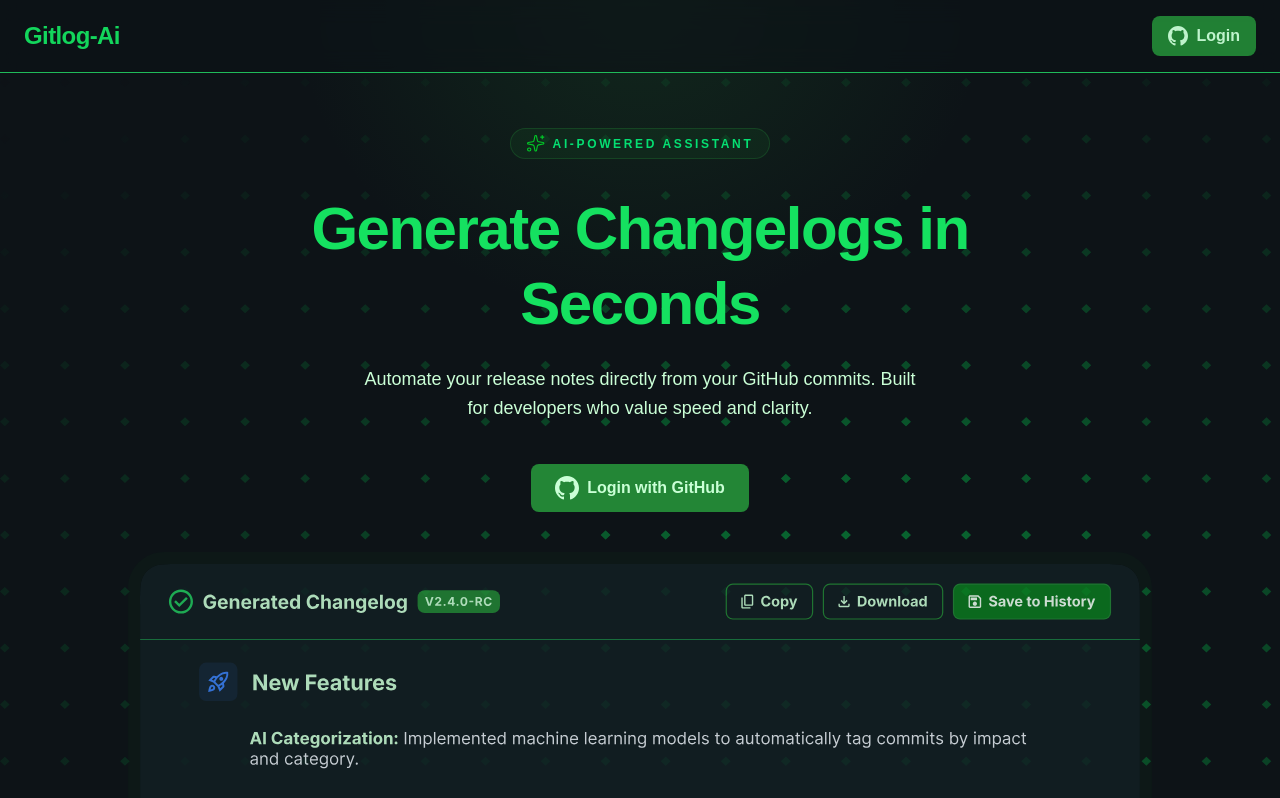
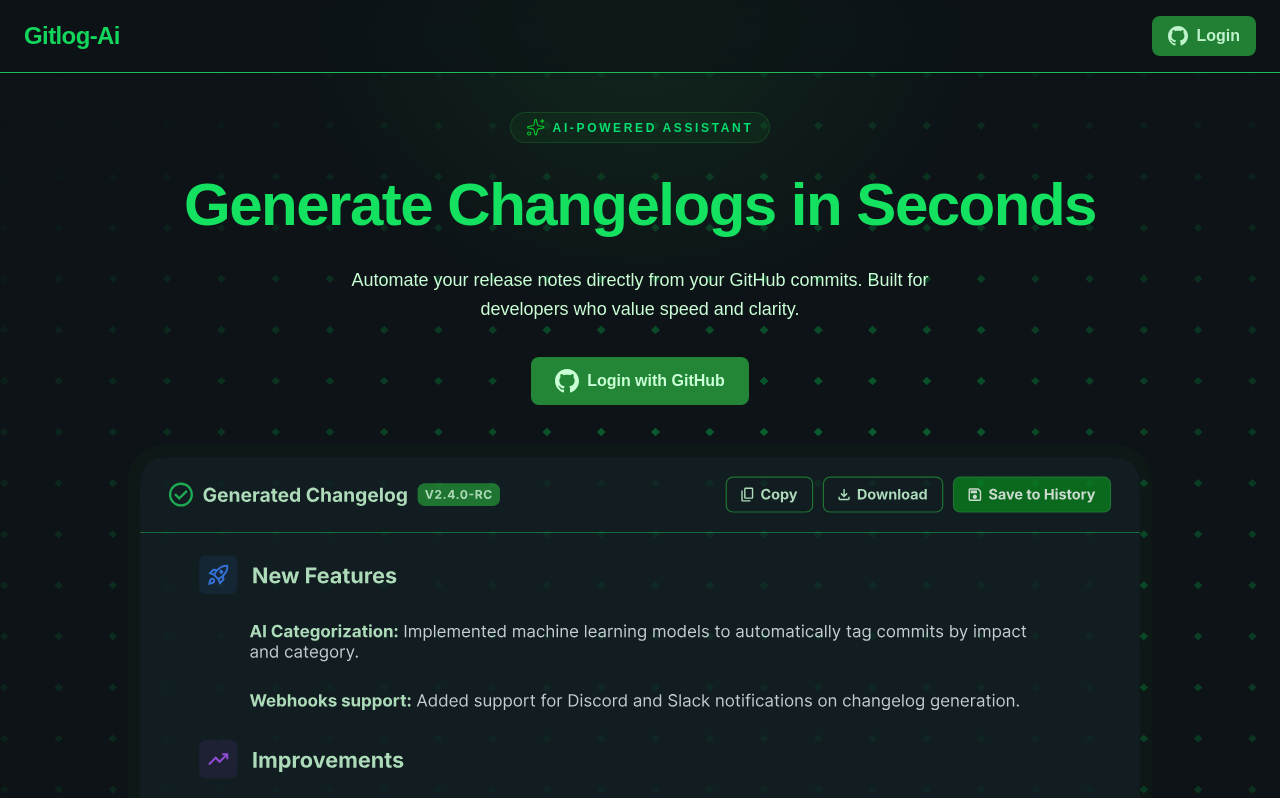
Before and after one commit to codeitkrishna/gitlog-ai, a Next.js app: page / in a window 1280 px wide. Shown: the top 798 px of the page. Built offline with nearby package versions, Linux system fonts and the light colour scheme; no server answers.

Commit message:
improvements: minor hero ui adjustments

```diff
--- a/components/Hero.tsx
+++ b/components/Hero.tsx
@@ -15,28 +15,28 @@
         />
 
         {/* Hero content */}
-        <div className="relative z-10 flex flex-col items-center justify-center text-center px-4 sm:px-6 pt-24 sm:pt-28 lg:pt-32 pb-8 sm:pb-10">
+        <div className="relative z-10 flex flex-col items-center justify-center text-center px-4 sm:px-6 pt-20 sm:pt-24 lg:pt-28 pb-8 sm:pb-10">
           {/* Badge */}
-          <div className="inline-flex flex-wrap items-center justify-center gap-2 bg-[#238636]/10 border border-[#238636]/30 text-green-400 px-3 sm:px-4 py-1.5 rounded-full text-[10px] sm:text-xs font-semibold tracking-[0.22em] uppercase mb-6 sm:mb-8 max-w-full">
+          <div className="inline-flex flex-wrap items-center justify-center gap-2 bg-[#238636]/10 border border-[#238636]/30 text-green-400 px-3 sm:px-4 py-1.5 rounded-full text-[10px] sm:text-xs font-semibold tracking-[0.22em] uppercase mb-4 sm:mb-6 max-w-full">
             <Image src="/images/star.svg" alt="star" height={18} width={18} />
             AI-Powered Assistant
           </div>
 
           {/* Headline */}
-          <h1 className="text-4xl sm:text-5xl lg:text-6xl font-extrabold leading-tight tracking-tight max-w-4xl">
+          <h1 className="text-4xl sm:text-5xl lg:text-6xl font-extrabold leading-tight tracking-tight max-w-6xl">
             <span className="text-[#15E160]">
               Generate Changelogs in Seconds
             </span>
           </h1>
 
           {/* Subheadline */}
-          <p className="mt-5 sm:mt-6 text-[#CAFFD6] text-base sm:text-lg max-w-xl leading-relaxed px-2">
+          <p className="mt-5 sm:mt-6 text-[#CAFFD6] text-base sm:text-lg max-w-2xl leading-relaxed px-2">
             Automate your release notes directly from your GitHub commits. Built
             for developers who value speed and clarity.
           </p>
 
           {/* CTA Buttons */}
-          <div className="flex flex-col sm:flex-row items-stretch sm:items-center gap-3 sm:gap-4 mt-8 sm:mt-10 w-full max-w-sm sm:max-w-none sm:w-auto">
+          <div className="flex flex-col sm:flex-row items-stretch sm:items-center gap-3 sm:gap-4 mt-6 sm:mt-8 w-full max-w-sm sm:max-w-none sm:w-auto">
             {user ? (
               <Link
                 href="/dashboard"
```
Also changed, not shown: public/images/featureIcon.svg (added), public/images/improvementsIcon.svg (added).
